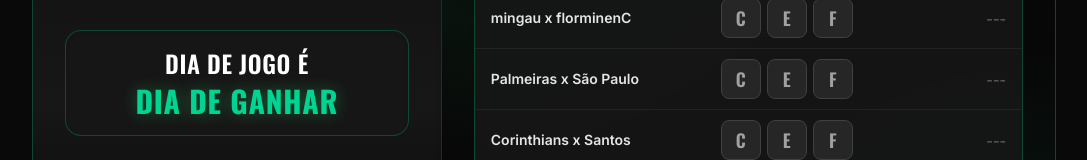
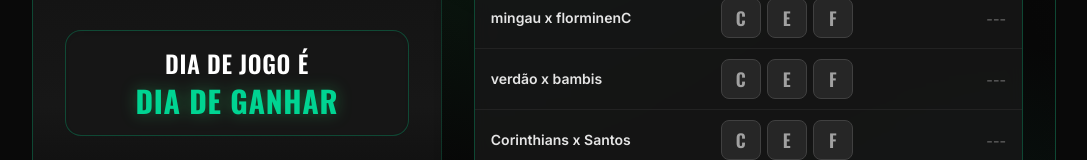
Before and after one commit to carlinhosvolpony-tech/DgrauApostas, a React (Vite) app: page / in a window 1280 px wide. Shown: the part 395-555 px from the top of the page, without its empty margins (96-1183 px from the left). Built offline with nearby package versions, Linux system fonts and the light colour scheme.

Commit message:
Update App.tsx

```diff
--- a/src/App.tsx
+++ b/src/App.tsx
@@ -7,7 +7,7 @@ type Selection = 'C' | 'E' | 'F' | null;
 
 const INITIAL_MATCHES = [
   "mingau x florminenC",
-  "Palmeiras x São Paulo",
+  "verdão x bambis",
   "Corinthians x Santos",
   "Grêmio x Internacional",
   "Atlético-MG x Cruzeiro",
```
